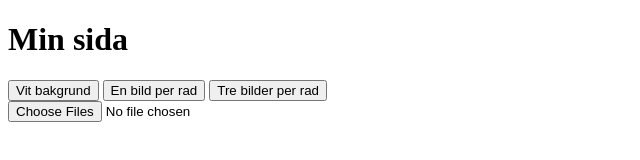
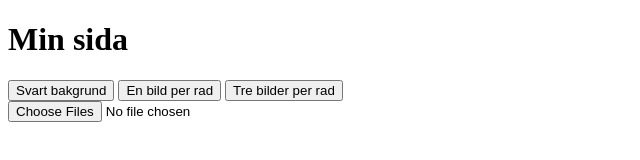
Before and after one commit to leoejiwjdj/nellie2, a plain HTML site: page index.html in a window 1280 px wide. Shown: the whole page, without its empty margins (0-640 px from the left). Drawn offline with Linux system fonts and the light colour scheme.

Commit message:
Update index.html

```diff
--- a/index.html
+++ b/index.html
@@ -11,9 +11,9 @@
         <h1 contenteditable="true" id="title">Min sida</h1>
     </header>
 
-    <!-- Tema och layoutknappar -->
+    <!-- Knappar för tema och layout -->
     <div id="controls">
-        <button id="theme-toggle">Vit bakgrund</button>
+        <button id="theme-toggle">Svart bakgrund</button>
         <button id="one-image-layout">En bild per rad</button>
         <button id="three-images-layout">Tre bilder per rad</button>
     </div>
@@ -25,6 +25,7 @@
         <div class="image-row" id="row3"></div>
     </div>
 
+    <!-- Filer för uppladdning -->
     <input type="file" id="file-input" multiple accept="image/*">
 
     <script src="script.js"></script>
```
